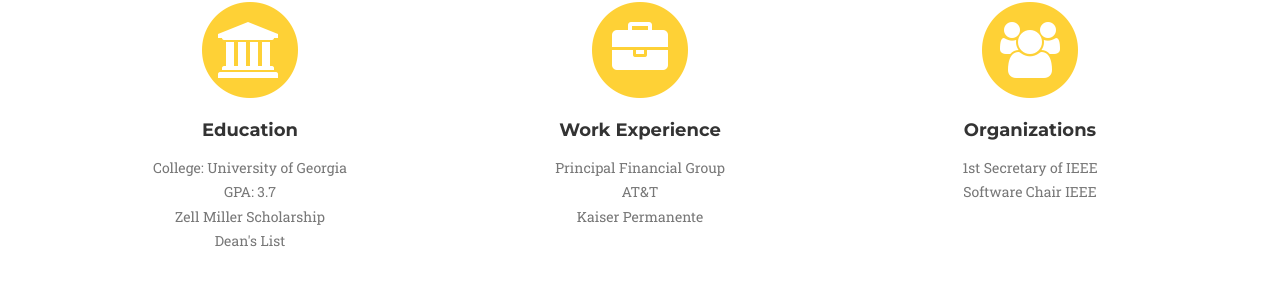
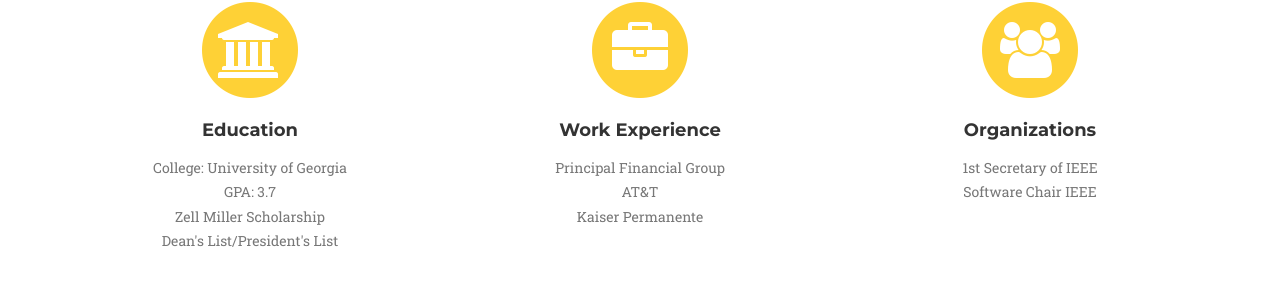
Before and after one commit to mmelatti/mmelatti.github.io, a website: page index.html in a window 1280 px wide. Shown: the part 1463-1767 px from the top of the page. Drawn offline with nearby package versions, Linux system fonts and the light colour scheme; a web font is replaced by a local one.

Commit message:
added presidents list

```diff
--- a/index.html
+++ b/index.html
@@ -130,7 +130,7 @@
                         <i class="fa fa-institution fa-stack-1x fa-inverse"></i>
                     </span>
                     <h4 class="service-heading">Education</h4>
-                    <p class="text-muted">College: University of Georgia<br>GPA: 3.7<br>Zell Miller Scholarship<br>Dean's List</p>
+                    <p class="text-muted">College: University of Georgia<br>GPA: 3.7<br>Zell Miller Scholarship<br>Dean's List/President's List</p>
                 </div>
                 <div class="col-md-4">
                     <span class="fa-stack fa-4x">
```
